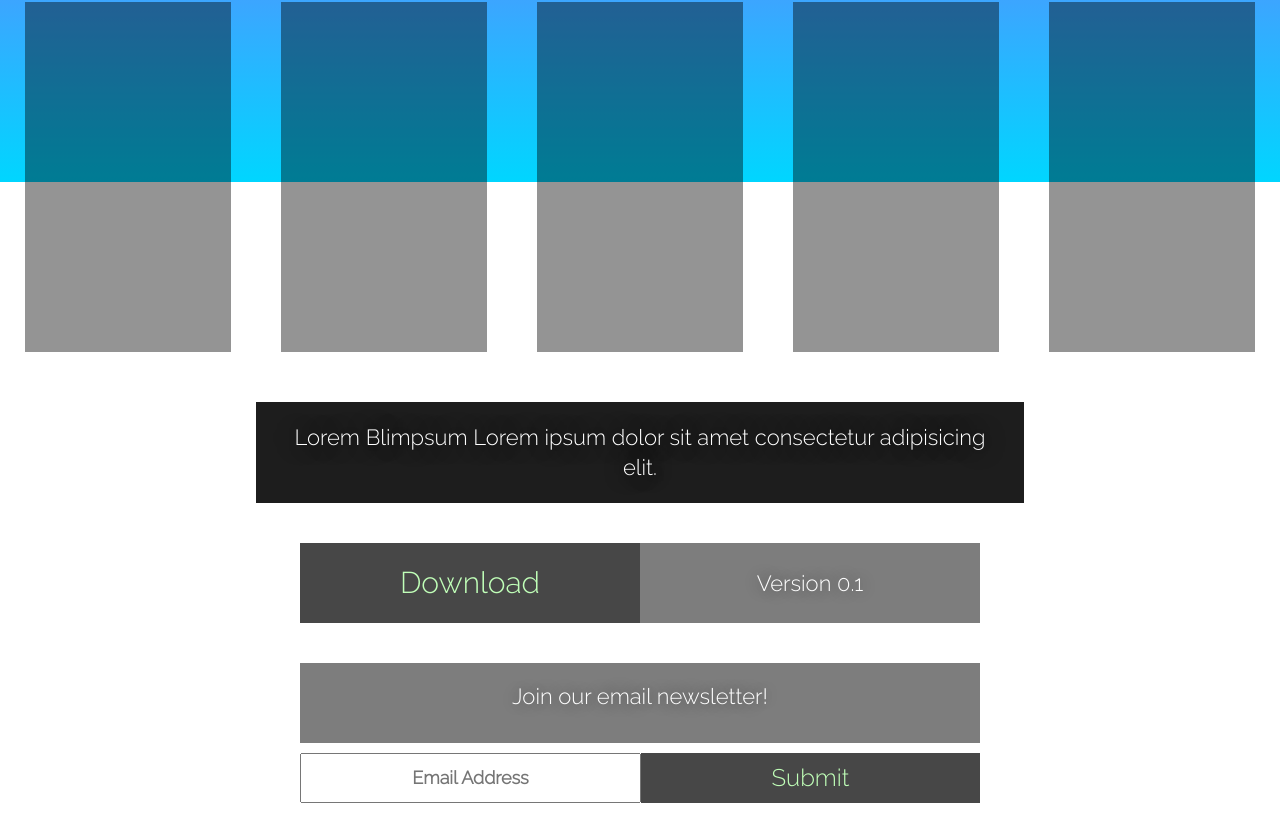
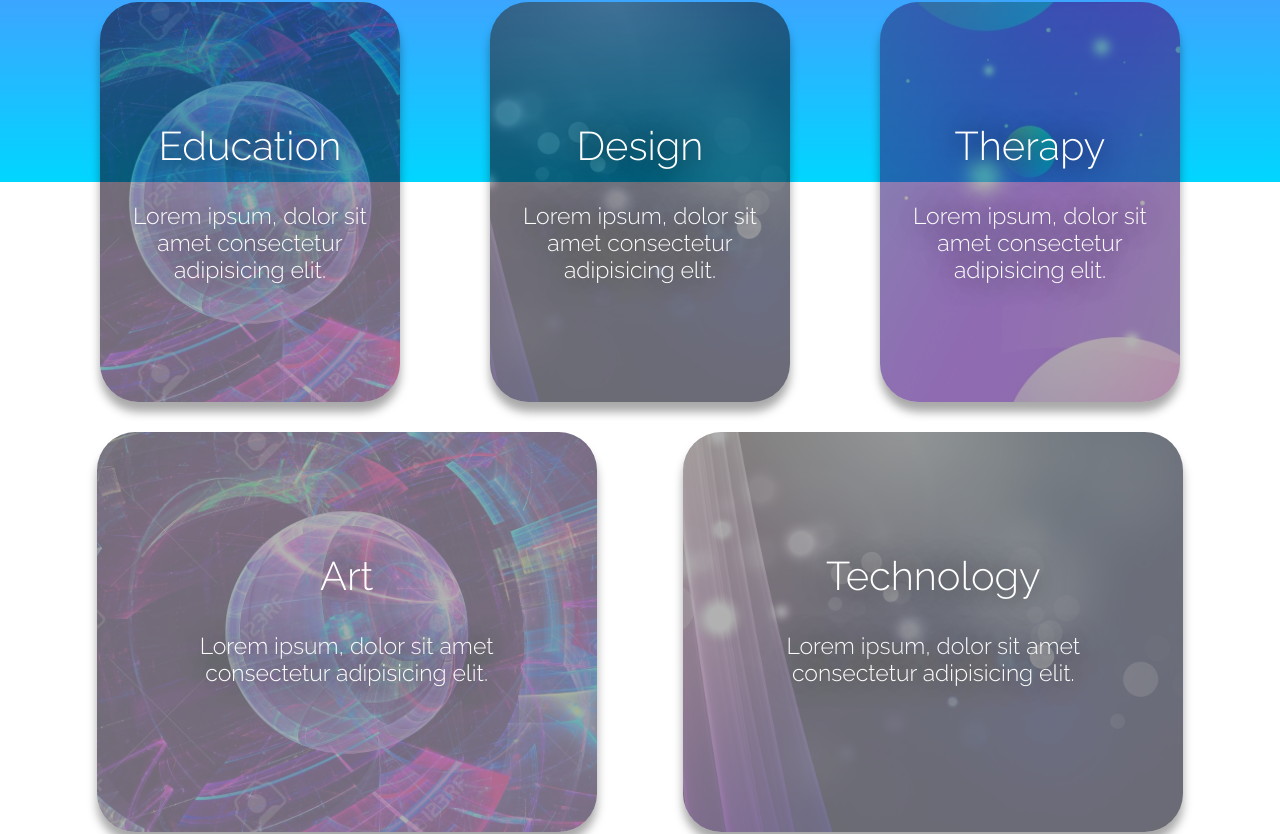
Before and after one commit to emirsahin1/MERN-Stack-Website, a React (Create React App) app in the folder client/: page / in a window 1280 px wide. Shown: the part 618-1452 px from the top of the page. Built offline with nearby package versions, Linux system fonts and the light colour scheme.

Commit message:
Finished Home page Cards

```diff
--- a/client/src/components/info-card/info-card.jsx
+++ b/client/src/components/info-card/info-card.jsx
@@ -1,11 +1,93 @@
 import styled from "styled-components";
+import { device } from "../../device-sizes"
 
+
+export const InforCardContainer = styled.div`
+
+    display:flex;
+    justify-content:space-evenly;
+    margin:0px 20px;
+    min-width:250px;
+    @media ${device.tablet}{
+        flex-wrap:wrap;
+    }
+
+    @media ${device.mobile}{
+        margin: 0px 0px 50px;
+    }
+
+`
 
 export const InfoCard = styled.div`
 
     width:30vw;
-    height:350px;
+    height:40vw;
+    max-height:400px;
+    max-width:300px;
+    margin:30px 10px 0px;
+    overflow:hidden;
+    display:flex;
+    align-items:center;
+    justify-content:center;
+    border-radius: 3vw;
     background-color:#0000006b;
-    margin:30px 25px 0px;
+    -webkit-box-shadow: 0px 10px 10px 0px #00000057;;
+    -moz-box-shadow:    0px 10px 10px 0px #00000057;;
+    box-shadow:         0px 10px 10px 0px #00000057;
+    transition: box-shadow 0.2s ease-out;
+    position:relative;
+    text-align:center;
+    cursor: pointer;
+
+    &:hover{
+        box-shadow: 0px 0px 40px 0px #ffffff4f;
+    }
+
+    & img:hover{
+        opacity:.85;
+    }
+
+    & img{
+        min-height:100%;
+        height:120%;
+        width:auto;
+        opacity:0.28;
+        transition: opacity 0.2s ease-out;
+    }
+
+    & h3{
+        position:absolute;
+        top:30%;
+        color:white;
+        font-weight:200;
+        font-size:min(6vw, 40px);
+        z-index:5;
+        text-shadow: 0px 0px 30px #000000;
+        pointer-events:none;
+    }
+
+    & p{
+        width:80%;
+        position:absolute;
+        top:50%;
+        color:white;
+        font-weight:200;
+        font-size:min(3vw, 23px);
+        z-index:5;
+        text-shadow: 0px 0px 30px #000000;
+        pointer-events:none;
+    }
+
+    @media ${device.mobile}{
+        width:40vw;
+        height:50vw;
+    }
+
+    ${props => { return props.styles }}
+`
+
+export const CardHeader = styled.div`
+
+
 
 `
--- a/client/src/components/newsletter-form/newsletter-form.jsx
+++ b/client/src/components/newsletter-form/newsletter-form.jsx
@@ -19,9 +19,9 @@ export default class NewsLetterForm extends Component {
 
     render() {
         return (
-            <FlexBox direction="column" horizontal="center" styles="margin: 10px auto 40px; width:85vw; min-width:240px; max-width:680px;">
+            <FlexBox direction="column" horizontal="center" styles="margin: 40px auto 40px; width:85vw; min-width:240px; max-width:680px;">
                 <EmailText styles="margin:0; height:80px;"><p>Join our email newsletter!</p></EmailText>
-                <FlexBox direction="row" horizontal="center" styles="margin: 10px 40px 40px; width:85vw; max-width:680px;">
+                <FlexBox direction="row" horizontal="center" styles="margin: 10px 40px 10px; width:85vw; max-width:680px;">
                     <TextInput placeholder="Email Address" type="email" ref={this.emailInput}></TextInput>
                     <SubmitButton to="/" onClick={this.subscribeEmail.bind(this)}>Submit</SubmitButton>
                 </FlexBox>
--- a/client/src/components/text-block/text-container-style.jsx
+++ b/client/src/components/text-block/text-container-style.jsx
@@ -147,9 +147,6 @@ export const TransparentTextContainer = styled(TextContainer)`
     background-color:#00000030;
     border-radius: 0;
 
-
-
-
     & p{
         color: #ffffff;
         text-shadow: 0px 0px 15px black;
@@ -158,9 +155,6 @@ export const TransparentTextContainer = styled(TextContainer)`
 
 `
 
-
-
-
 export const LargeLightTextContainer = styled(LightTextContainer)`
 
     width:85%;
--- a/client/src/components/utility-styles/utility-styles.jsx
+++ b/client/src/components/utility-styles/utility-styles.jsx
@@ -46,7 +46,7 @@ export const AlertMessage = styled.div`
     padding:10px;
     text-align:center;
     pointer-events: none;
-    transform:${props => props.display ==="true" ? "translatey(68px)" : "translatey(40px)"};
+    transform:${props => props.display ==="true" ? "translatey(84px)" : "translatey(40px)"};
     margin:0px;
     opacity:${props => props.display ==="true" ? 1 : 0};
     transition: opacity 0.5s ease-in, transform 0.3s ease-in, background-color 0.2s ease-in;
--- a/client/src/pages/home/home.jsx
+++ b/client/src/pages/home/home.jsx
@@ -6,7 +6,7 @@ import { RoundButton, RectangleButton, SubmitButton } from "../../components/but
 import { TextContainer, LightTextContainer, DownloadText, EmailText } from "../../components/text-block/text-container-style"
 import { Divider, TransparentDivider, FlexBox } from "../../components/utility-styles/utility-styles"
 import { TextInput } from "../../components/input/input-style"
-import {InfoCard} from "../../components/info-card/info-card"
+import { InfoCard, InforCardContainer, CardHeader } from "../../components/info-card/info-card"
 
 /**
  * Home page
@@ -17,6 +17,8 @@ export default class Home extends React.Component {
     constructor(props) {
         super(props)
         this.emailInput = React.createRef();
+        this.images = this.importImages(require.context("../../images/slideshow-images", false, /.jpg/));
+        //TODO make utility
     }
 
     render() {
@@ -24,26 +26,46 @@ export default class Home extends React.Component {
             <div>
                 <SlideShow />
                 <Divider />
-                <FlexBox horizontal="space-between">
-                <InfoCard></InfoCard>
-                <InfoCard></InfoCard>
-                <InfoCard></InfoCard>
-                <InfoCard></InfoCard>
-                <InfoCard></InfoCard>
-                </FlexBox>
+                <InforCardContainer>
+                    <InfoCard>
+                        <h3>Education</h3>
+                        <p>Lorem ipsum, dolor sit amet consectetur adipisicing elit.</p>
+                        <img src={this.images[0]}></img>
+                    </InfoCard>
+                    <InfoCard>
+                        <h3>Design</h3>
+                        <p>Lorem ipsum, dolor sit amet consectetur adipisicing elit.</p>
+                        <img src={this.images[2]}></img>
+                    </InfoCard>
+                    <InfoCard>
+                        <h3>Therapy</h3>
+                        <p>Lorem ipsum, dolor sit amet consectetur adipisicing elit.</p>
+                        <img src={this.images[1]}></img>
+                    </InfoCard>
+                    <InfoCard styles="@media screen and (max-width: 1320px) and (min-width: 1016px){flex-grow:0.68; max-width:500px;}">
+                        <h3>Art</h3>
+                        <p>Lorem ipsum, dolor sit amet consectetur adipisicing elit.</p>
+                        <img src={this.images[0]}></img>
+                    </InfoCard>
+                    <InfoCard styles="@media screen and (max-width: 1320px){flex-grow:0.68; max-width:500px;}">
+                        <h3>Technology</h3>
+                        <p>Lorem ipsum, dolor sit amet consectetur adipisicing elit.</p>
+                        <img src={this.images[2]}></img>
+                    </InfoCard>
+                </InforCardContainer>
 
-                <TextContainer mobileFontSize="14px">
+                <LightTextContainer mobileFontSize="14px">
                     <p>Lorem Blimpsum Lorem ipsum dolor sit amet consectetur adipisicing elit.</p>
-                </TextContainer>
+                </LightTextContainer>
 
-                <FlexBox direction="row" horizontal="center" styles="margin: 40px auto 40px; width:85vw; min-width:240px; max-width:680px;">
+                {/* <FlexBox direction="row" horizontal="center" styles="margin: 40px auto 40px; width:85vw; min-width:240px; max-width:680px;">
                     <RectangleButton to="/Download" styles="margin:0; width: 100%;">
                         <p>Download</p>
                     </RectangleButton>
                     <DownloadText styles="margin:0; height:80px; width: 100%;"><p>Version 0.1</p></DownloadText>
-                </FlexBox>
+                </FlexBox> */}
 
-                <NewsLetterForm/>
+                <NewsLetterForm />
 
                 <LightTextContainer styles="margin-top:0px;">
                     <p>
@@ -66,7 +88,18 @@ export default class Home extends React.Component {
         );
 
     }
+
+    /**
+     * Imports images from a folder and returns an array containing the images.
+     * @param {array} images : Object containing images.
+     */
+    importImages(images) {
+        let imageArray = [];
+        images.keys().forEach((element, i) => {
+            imageArray[i] = images(element);
+        });
+        return imageArray;
+    }
 }
 
-//TODO MAKE EMAIL A COMPONENET, MAKE INPUT VALIDATION,
 //TODO: Move styles to a seperate folder
```
Also changed, not shown: client/src/pages/education/education.jsx (+11 -0 lines).
